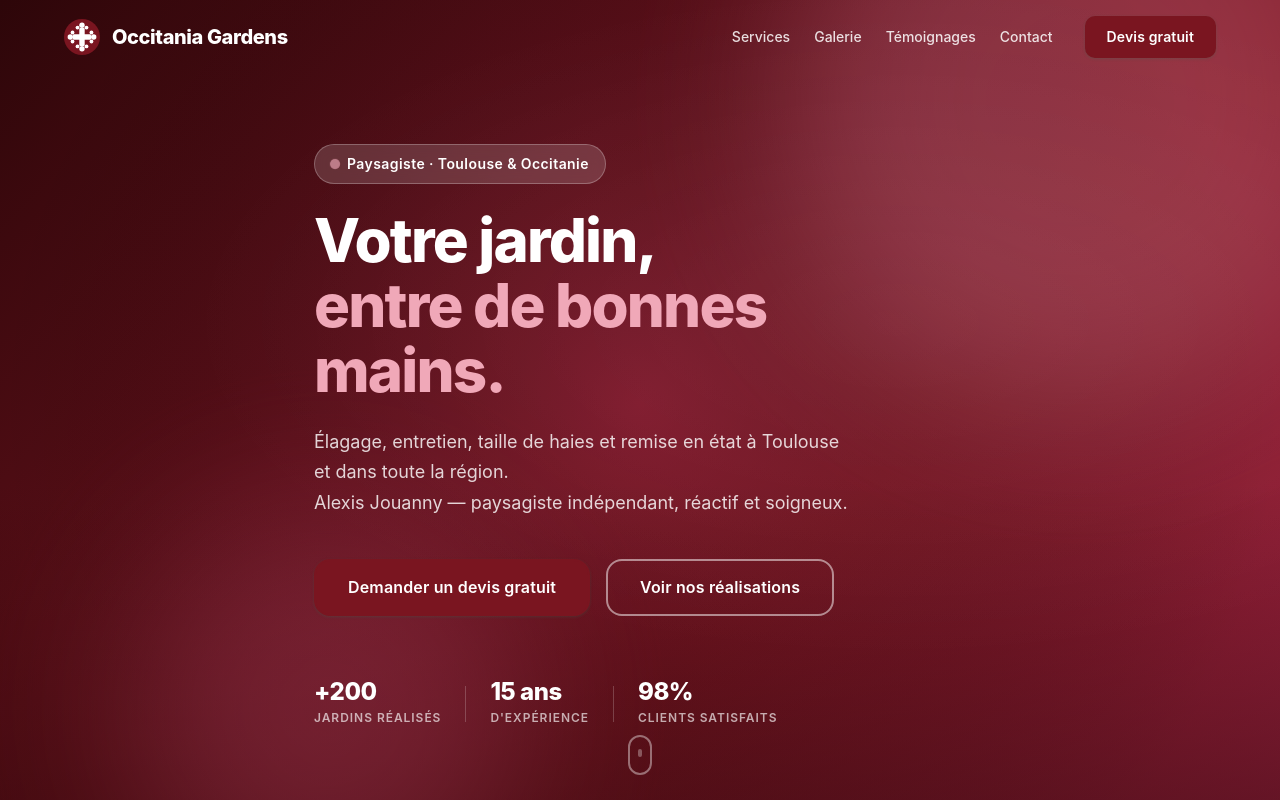
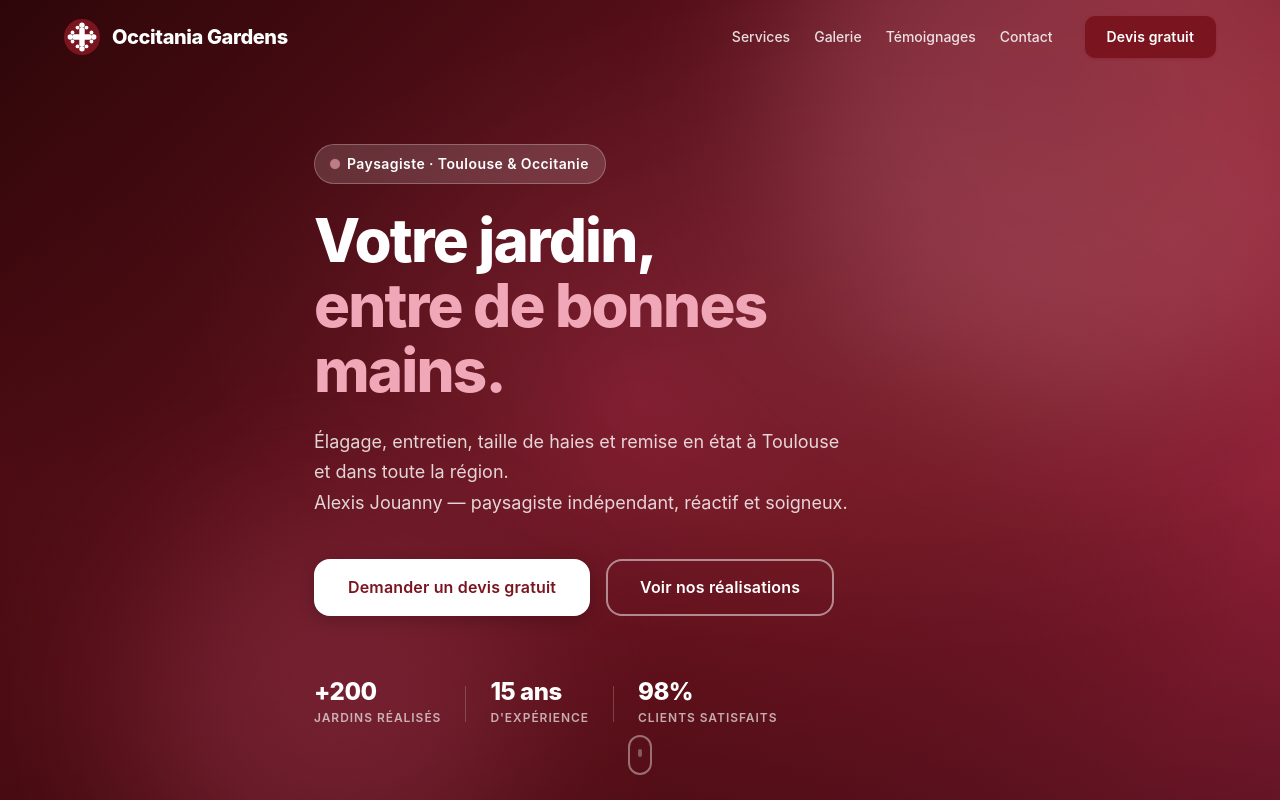
Before and after one commit to Madara-cmyk/template-paysagiste, a React (Vite) app: page / in a window 1280 px wide. Shown: the top 800 px of the page. Built offline with nearby package versions, Linux system fonts and the light colour scheme.

Commit message:
Hero : bouton devis gratuit en fond blanc pour plus d'impact
Co-Authored-By: Claude Sonnet 4.6 <noreply@anthropic.com>

```diff
--- a/src/index.css
+++ b/src/index.css
@@ -161,15 +161,28 @@ button, input, select, textarea {
   background: var(--color-primary);
   color: var(--white);
   border-color: var(--color-primary);
-  box-shadow: 0 1px 3px rgba(45,106,79,.3);
+  box-shadow: 0 1px 3px rgba(122,21,32,.3);
 }
 .btn--primary:hover {
   background: var(--color-primary-dark);
   border-color: var(--color-primary-dark);
-  box-shadow: 0 4px 12px rgba(45,106,79,.35);
+  box-shadow: 0 4px 12px rgba(122,21,32,.35);
   transform: translateY(-1px);
 }
 .btn--primary:active { transform: translateY(0); }
+
+.hero .btn--primary {
+  background: var(--white);
+  color: var(--color-primary);
+  border-color: var(--white);
+  box-shadow: 0 4px 16px rgba(0,0,0,.2);
+}
+.hero .btn--primary:hover {
+  background: var(--green-50);
+  border-color: var(--green-50);
+  box-shadow: 0 6px 20px rgba(0,0,0,.25);
+  transform: translateY(-1px);
+}
 
 .btn--ghost {
   background: transparent;
```
